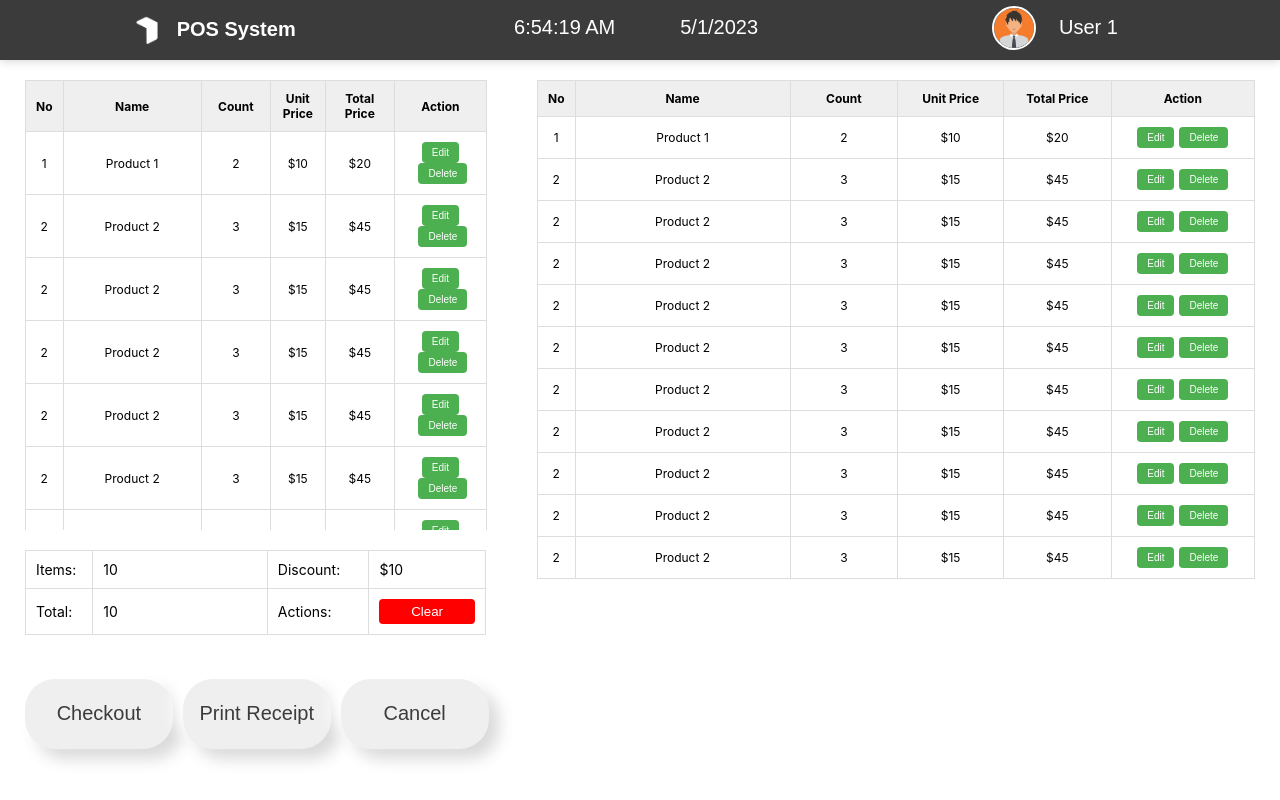
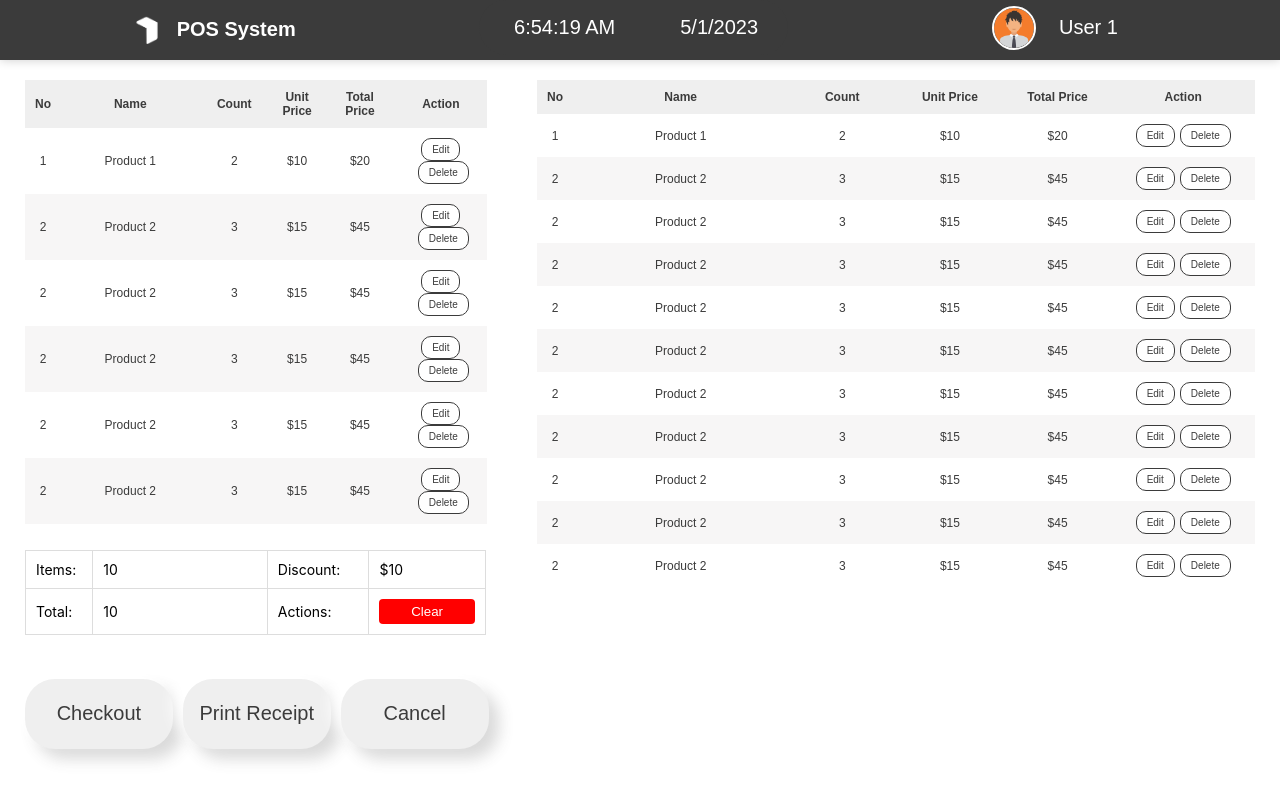
Before and after one commit to ProInventory/POS, a React (Create React App) app: page / in a window 1280 px wide. Built offline with nearby package versions, Linux system fonts and the light colour scheme.

Commit message:
Updated table
Co-Authored-By: Sachin Dewthuru <101192491+RaZOr519@users.noreply.github.com>
Co-Authored-By: Tharindu N. Madhusanka <mail@tharindu.dev>

```diff
--- a/src/components/cart.jsx
+++ b/src/components/cart.jsx
@@ -5,6 +5,8 @@ import "./styles/cart.css";
 const Cart = () => {
 	return (
 		<React.Fragment>
+			<div className="table-div">
+			<section className="table-body">
 			<table className="cart-table">
 				<thead className="cart-table-head">
 					<tr className="cart-table-tr">
@@ -162,6 +164,8 @@ const Cart = () => {
 					</tr>
 				</tbody>
 			</table>
+			</section>
+		</div>
 		</React.Fragment>
 	);
 };
--- a/src/components/styles/cart.css
+++ b/src/components/styles/cart.css
@@ -1,3 +1,20 @@
+
+
+*::-webkit-scrollbar {
+	width: 0.5rem;
+	height: 0.5rem;
+}
+
+*::-webkit-scrollbar-thumb {
+	border-radius: 10px;
+	background-color: #c7c7c7;
+	visibility: hidden;
+}
+
+*:hover::-webkit-scrollbar-thumb{
+	visibility: visible;
+}
+
 .cart-table {
 	border-collapse: collapse;
 	width: 100%;
@@ -7,8 +24,9 @@
 }
 
 .cart-table-head {
-	background-color: #efefef;
-	font-weight: bold;
+	background-color: #ffffff;
+	font-weight: bolder;
+	font-family: "Rubik", sans-serif;
 }
 
 .cart-table-head .cart-table-th {
@@ -16,12 +34,14 @@
 	top: 0;
 	background-color: #efefef;
 	font-weight: bold;
+	color: #3b3b3b;
 }
 
 .cart-table-th,
 .cart-table-td {
 	padding: 10px;
-	border: 1px solid #ddd;
+	font-family: "Rubik", sans-serif;
+	color: #3b3b3b;
 }
 
 .cart-table-th:first-child,
@@ -47,12 +67,21 @@
 	width: 20%;
 }
 
+.cart-table-tr:nth-child(even){
+	background-color: #f7f6f6;
+}
+
+.cart-table-tr:hover{
+	background-color: #ebebeb;
+}
+
+
 .cart-table-button {
 	padding: 5px 10px;
-	border: none;
-	border-radius: 4px;
-	color: #fff;
-	background-color: #4caf50;
+	border: 0.5px solid #3b3b3b ;
+	border-radius: 10px;
+	color: #3b3b3b;
+	background-color: #ffffff;
 	cursor: pointer;
 	font-size: 10px;
 }
@@ -62,5 +91,7 @@
 }
 
 .cart-table-button:hover {
-	background-color: #3e8e41;
+	border: 0.5px solid #ff0505 ;
+	color: #ff0505;
+	font-weight: bold;
 }
```
